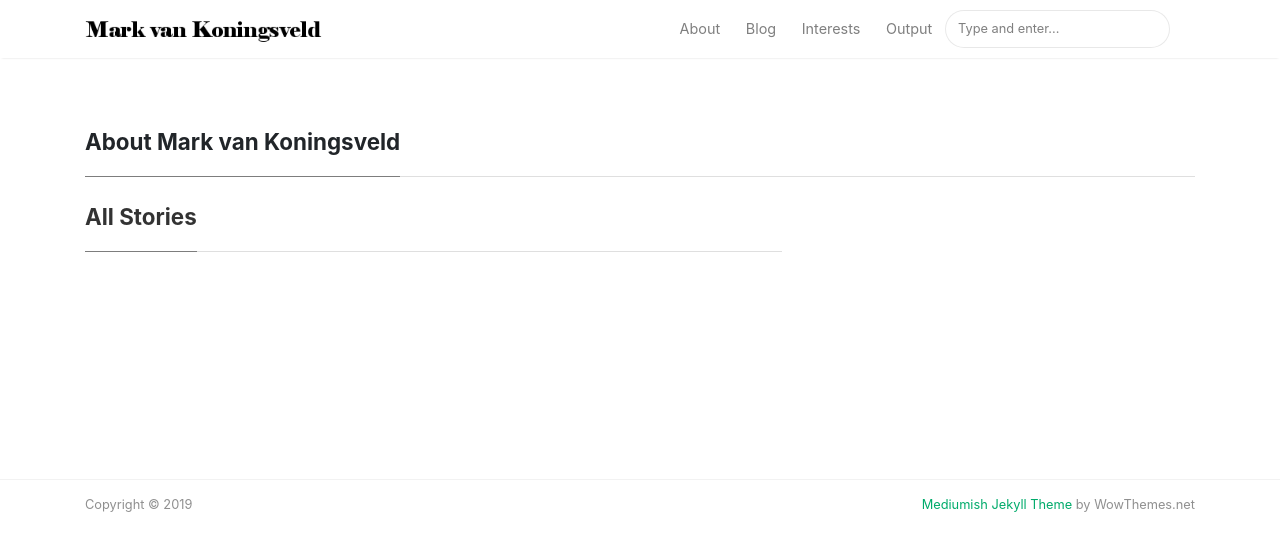
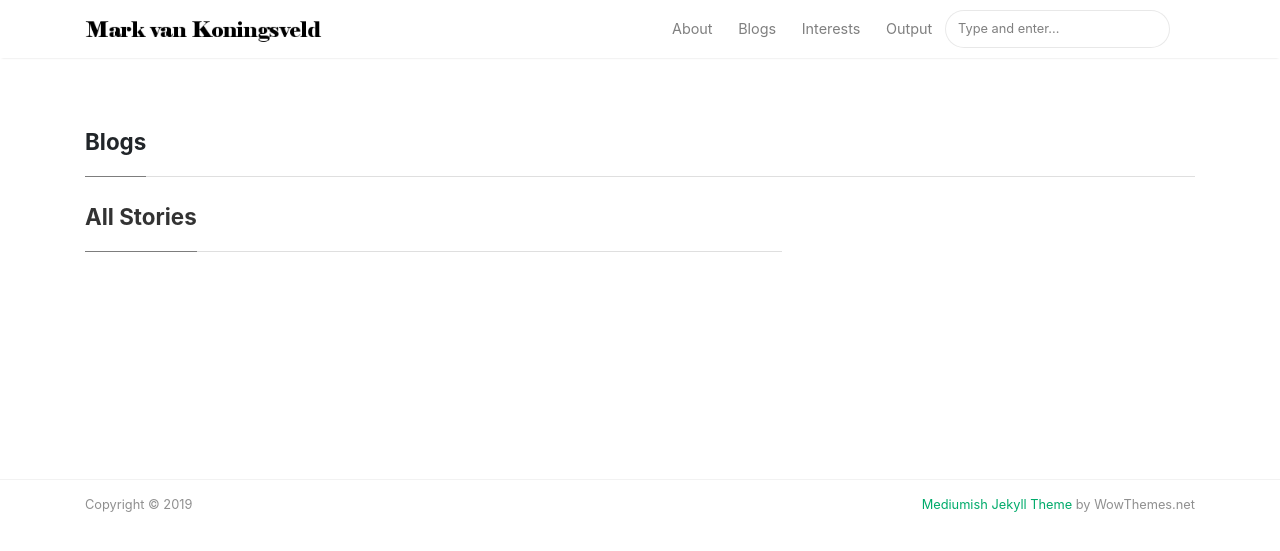
Before and after one commit to markvankoningsveld/markvankoningsveld.github.io, a Jekyll site: the page built from _pages/blogs.md, in a window 1280 px wide. Shown: the top 551 px of the page. Built offline with Jekyll 4.4.1, drawn with Linux system fonts in a browser that asks for light colours; nearby versions of some CDN libraries.

```diff
--- a/_layouts/default.html
+++ b/_layouts/default.html
@@ -72,7 +72,7 @@
                 </li>
 
                 <li class="nav-item">
-                <a class="nav-link" href="{{ site.baseurl }}/index.html">Blog</a>
+                <a class="nav-link" href="{{ site.baseurl }}/blogs">Blogs</a>
                 </li>
 
                 <li class="nav-item">
--- a/_pages/blogs.md
+++ b/_pages/blogs.md
@@ -1,7 +1,7 @@
 ---
 layout: page
-title: About Mark van Koningsveld
-permalink: /about
+title: Blogs
+permalink: /blogs
 ---
 
 <div class="row justify-content-between">
```
